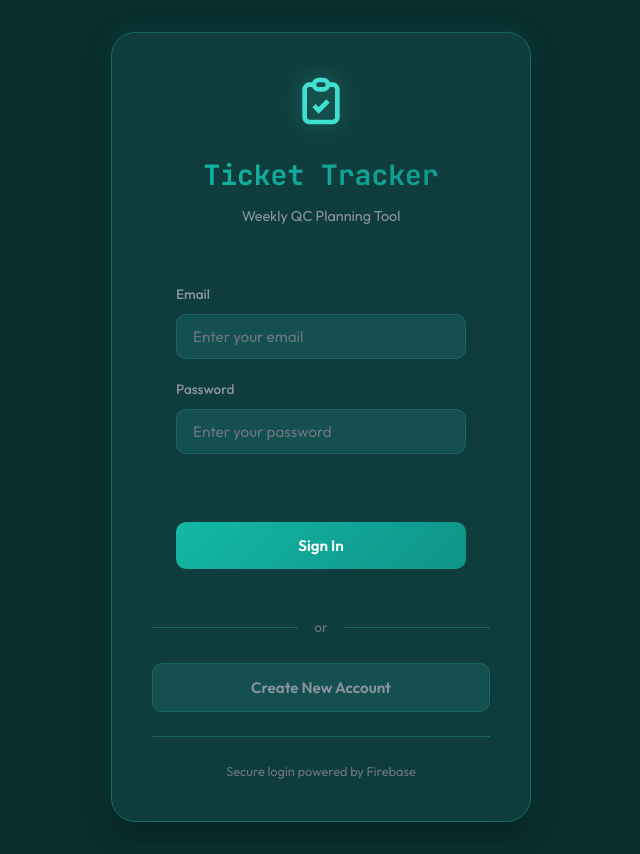
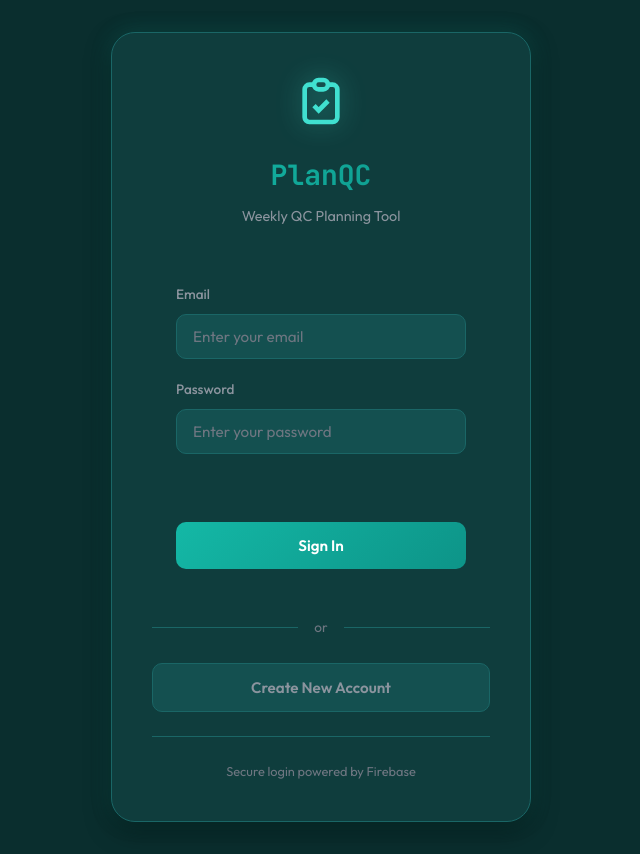
Before and after one commit to vivekv-techversant/Ticket-Tracking, a plain HTML site: page index.html in a window 1280 px wide. Shown: the whole page, without its empty margins (319-959 px from the left). Drawn offline with Linux system fonts and the light colour scheme; no server answers.

Commit message:
Rename application to PlanQC

```diff
--- a/app.js
+++ b/app.js
@@ -1,4 +1,4 @@
-// Ticket Tracker Application
+// PlanQC Application
 // =========================
 
 // Firebase Configuration
--- a/index.html
+++ b/index.html
@@ -3,7 +3,7 @@
 <head>
     <meta charset="UTF-8">
     <meta name="viewport" content="width=device-width, initial-scale=1.0">
-    <title>Weekly QC Tracker</title>
+    <title>PlanQC</title>
     <link rel="stylesheet" href="styles.css">
     <link href="https://fonts.googleapis.com/css2?family=JetBrains+Mono:wght@400;500;600;700&family=Outfit:wght@300;400;500;600;700&display=swap" rel="stylesheet">
     <script src="https://cdnjs.cloudflare.com/ajax/libs/xlsx/0.18.5/xlsx.full.min.js"></script>
@@ -20,7 +20,7 @@
                 <svg class="login-logo" viewBox="0 0 24 24" fill="none" stroke="currentColor" stroke-width="2">
                     <path d="M9 5H7a2 2 0 00-2 2v12a2 2 0 002 2h10a2 2 0 002-2V7a2 2 0 00-2-2h-2M9 5a2 2 0 002 2h2a2 2 0 002-2M9 5a2 2 0 012-2h2a2 2 0 012 2m-6 9l2 2 4-4"/>
                 </svg>
-                <h1>Ticket Tracker</h1>
+                <h1>PlanQC</h1>
                 <p>Weekly QC Planning Tool</p>
             </div>
             <form id="loginForm" class="login-form">
@@ -56,7 +56,7 @@
                 <svg class="logo-icon" viewBox="0 0 24 24" fill="none" stroke="currentColor" stroke-width="2">
                     <path d="M9 5H7a2 2 0 00-2 2v12a2 2 0 002 2h10a2 2 0 002-2V7a2 2 0 00-2-2h-2M9 5a2 2 0 002 2h2a2 2 0 002-2M9 5a2 2 0 012-2h2a2 2 0 012 2m-6 9l2 2 4-4"/>
                 </svg>
-                <h1>Ticket Tracker</h1>
+                <h1>PlanQC</h1>
             </div>
             <div class="week-navigation">
                 <button class="nav-btn" id="prevWeekBtn">
```
